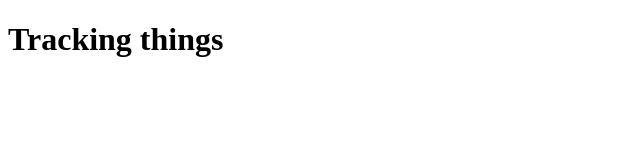
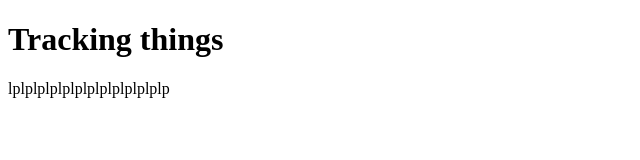
Before and after one commit to Atreya-112/first_repository, a plain HTML site: page index.html in a window 1280 px wide. Shown: the whole page, without its empty margins (0-640 px from the left). Drawn offline with Linux system fonts and the light colour scheme.

Commit message:
b1 change

```diff
--- a/index.html
+++ b/index.html
@@ -2,5 +2,6 @@
 <html>
     <body>
         <h1> Tracking things </h1>
+        lplplplplplplplplplplplplp
     </body>
 </html>
```
